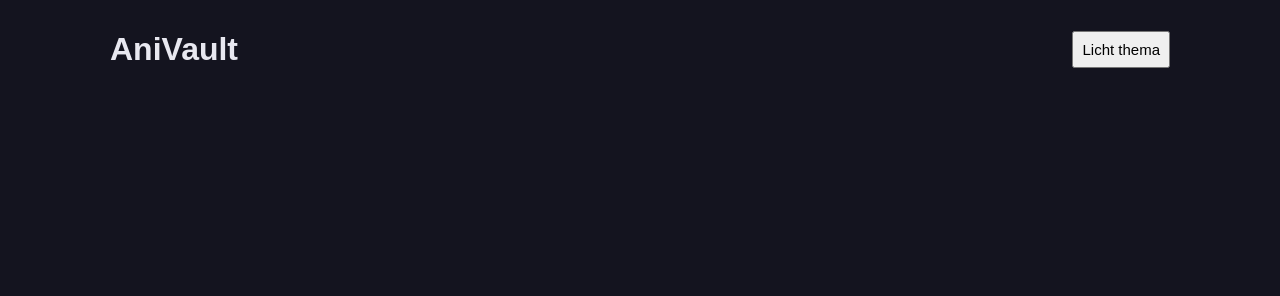
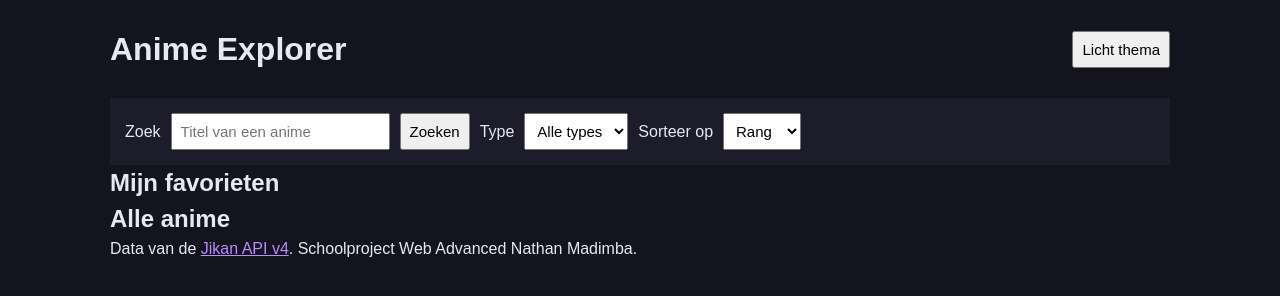
Before and after one commit to Ehbnathanmadimba/Anime---explorer, a website built with Vite: page index.html in a window 1280 px wide. Built offline with nearby package versions, Linux system fonts and the light colour scheme.

Commit message:
feat(html): voeg formulier, main sectie en footer toe

```diff
--- a/index.html
+++ b/index.html
@@ -10,9 +10,55 @@
   <body>
     <div id="app">
       <header id="site-header">
-        <h1>AniVault</h1>
+        <h1>Anime Explorer</h1>
         <button id="theme-button" type="button">Licht thema</button>
       </header>
+
+      <form id="search-form">
+        <label for="search-input">Zoek</label>
+        <input id="search-input" type="search" placeholder="Titel van een anime" />
+        <button type="submit">Zoeken</button>
+
+        <label for="filter-type">Type</label>
+        <select id="filter-type">
+          <option value="">Alle types</option>
+          <option value="tv">TV</option>
+          <option value="movie">Film</option>
+          <option value="ova">OVA</option>
+          <option value="special">Special</option>
+        </select>
+
+        <label for="sort-select">Sorteer op</label>
+        <select id="sort-select">
+          <option value="rank">Rang</option>
+          <option value="score">Score</option>
+          <option value="title">Titel</option>
+          <option value="year">Jaar</option>
+        </select>
+
+        <p id="search-error"></p>
+      </form>
+
+      <main>
+        <section id="favorites-section">
+          <h2>Mijn favorieten</h2>
+          <div id="favorites-list"></div>
+        </section>
+
+        <section id="results-section">
+          <h2>Alle anime</h2>
+          <p id="status-message"></p>
+          <div id="anime-container"></div>
+        </section>
+      </main>
+
+      <footer id="site-footer">
+        <p>
+          Data van de
+          <a href="https://docs.api.jikan.moe/" target="_blank">Jikan API v4</a>.
+          Schoolproject Web Advanced Nathan Madimba.
+        </p>
+      </footer>
     </div>
 
     <script type="module" src="/src/js/main.js"></script>
```
